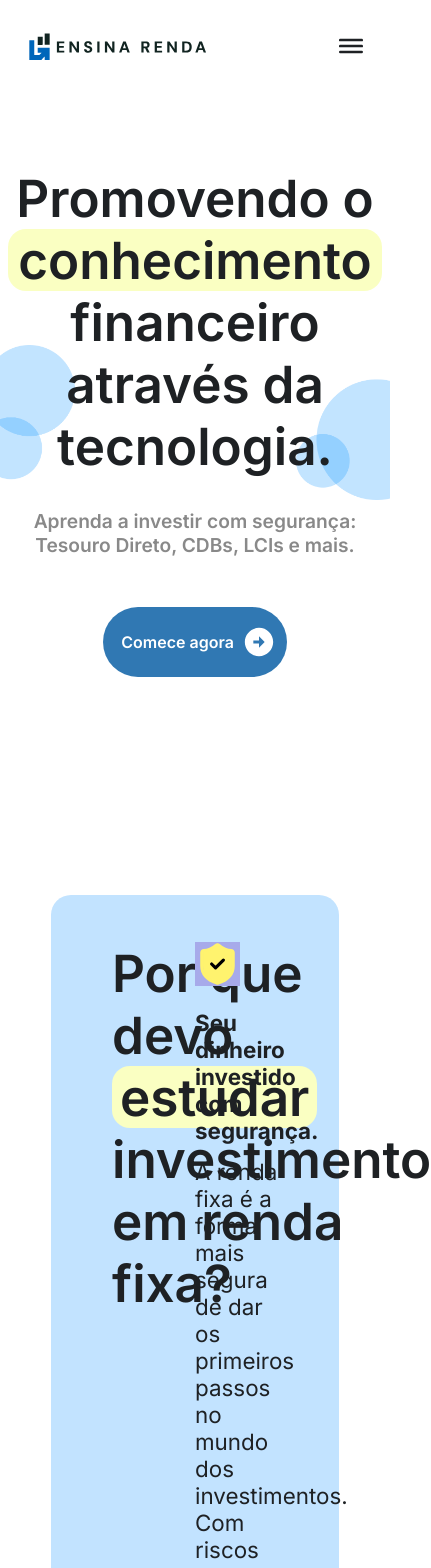
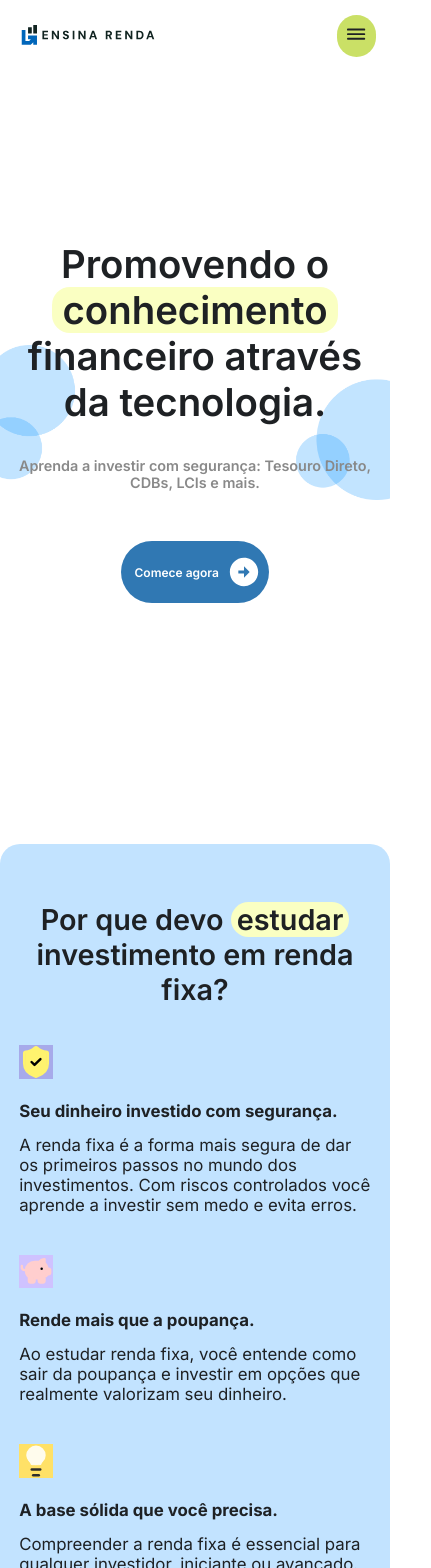
Before and after one commit to Kaua-Cavalcante/EnsinaRenda, an Angular app: page / in a window 390 px wide. Shown: the top 1568 px of the page, 431 px wide, since content can reach past the window. Built offline with nearby package versions, Linux system fonts and the light colour scheme.

Commit message:
add responsiveness to landing page

```diff
--- a/src/app/pages/landing/components/faq/faq.component.css
+++ b/src/app/pages/landing/components/faq/faq.component.css
@@ -116,3 +116,53 @@
   font-weight: 500;
   margin: 20px 0;
 }
+
+@media (max-width: 950px) {
+  .faq {
+    margin: 120px 0;
+  }
+}
+
+@media (max-width: 720px) {
+  .faq {
+    flex-direction: column;
+    padding: 2rem;
+    gap: 3rem;
+  }
+
+  .questions-container {
+    margin: 0;
+  }
+
+  .contact-us {
+    margin-top: 2rem;
+  }
+
+  .more-questions {
+    display: none;
+  }
+}
+
+@media (max-width: 480px) {
+  .faq .container .section-title {
+    font-size: 3rem;
+  }
+
+  .btn-container p {
+    font-size: 1.5rem;
+  }
+
+  .btn-container .btn {
+    font-size: 1.5rem;
+    padding: 1.5rem;
+  }
+
+  .content h3 {
+    font-size: 1.75rem;
+  }
+
+  .answer p {
+    font-size: 1.5rem;
+    line-height: 1.75rem;
+  }
+}
--- a/src/app/pages/landing/components/faq/faq.component.html
+++ b/src/app/pages/landing/components/faq/faq.component.html
@@ -2,8 +2,8 @@
   <div class="container">
     <h2 class="section-title">Está com dúvidas?</h2>
     <div class="btn-container">
-      <p>Possui mais perguntas?</p>
-      <p>Entre em contato.</p>
+      <p class="more-questions">Possui mais perguntas?</p>
+      <p class="contact-us">Entre em contato.</p>
       <button class="btn btn-secondary">Enviar e-mail</button>
     </div>
   </div>
--- a/src/app/pages/landing/landing.component.css
+++ b/src/app/pages/landing/landing.component.css
@@ -192,3 +192,71 @@
     padding: 4.5rem;
   }
 }
+
+@media (max-width: 950px) {
+  .why {
+    margin: 0;
+    gap: 1rem;
+  }
+
+  .how-it-works .container .content {
+    padding: 0;
+  }
+}
+
+@media (max-width: 800px) {
+  .how-it-works .container .content {
+    justify-content: center;
+    gap: 90px;
+  }
+}
+
+@media (max-width: 720px) {
+  .hero h1 {
+    padding: 0 1rem;
+  }
+
+  .hero p {
+    padding: 0 1rem;
+  }
+
+  .why {
+    flex-direction: column;
+    align-items: center;
+    padding:6rem 2rem;
+  }
+
+  .why .container,
+  .why .item-container {
+    width: 100%;
+  }
+
+  .why .container .btn {
+    display: none;
+  }
+
+  .section-title {
+    text-align: center;
+    max-width: 100%;
+  }
+
+  .item-container {
+    margin-top: 3rem;
+    gap: 40px;
+    align-items: center;
+  }
+
+  .how-it-works {
+    padding: 2rem;
+  }
+}
+
+@media (max-width: 480px) {
+  .why .container .section-title {
+    font-size: 3rem;
+  }
+
+  .how-it-works .container .section-title {
+    font-size: 3rem;
+  }
+}
--- a/src/app/shared/footer/footer.component.css
+++ b/src/app/shared/footer/footer.component.css
@@ -64,3 +64,47 @@ footer .footer-content {
         transform: translateY(0);
     }
 }
+
+@media (max-width: 768px) {
+    footer {
+        position: relative;
+        padding: 2rem;
+    }
+
+    footer .footer-content {
+        align-items: center;
+        flex-direction: column;
+        gap: 2rem;
+    }
+
+    .footer-content p {
+        position: static;
+        transform: none;
+        text-align: center;
+    }
+
+    .footer-content img {
+        height: 4rem;
+    }
+
+    .return-btn {
+        position: absolute;
+        top: 0.8rem;
+        right: 1rem;
+    }
+}
+
+@media (max-width: 360px) {
+
+    .footer-content img {
+        height: 3rem;
+    }
+
+    .footer-content .return-btn img {
+        height: 2.5rem;
+    }
+
+    .footer-content p {
+        font-size: 1.2rem;
+    }
+}
--- a/src/app/shared/header/header.component.css
+++ b/src/app/shared/header/header.component.css
@@ -17,6 +17,18 @@ header {
 
 .header .logo-link img {
   height: 3.125rem;
+}
+
+.nav-wrapper {
+  display: flex;
+  align-items: center;
+  justify-content: flex-end;
+  gap: 2rem;
+  width: 100%;
+}
+
+.navigation {
+  margin: auto;
 }
 
 .navigation .list {
@@ -79,19 +91,24 @@ header {
   height: 0.75rem;
 }
 
-.nav-wrapper {
-  display: flex;
-  align-items: center;
-  gap: 2rem;
-}
-
 .menu-toggle,
 .menu-close {
   display: none;
   background: none;
   border: none;
   cursor: pointer;
-  padding: 0.5rem;
+  padding: 1rem;
+  background-color: var(--medium-green-color);
+  border-radius: 64px;
+  transition: all 0.3s ease;
+
+  &:hover {
+    scale: 1.1;
+  }
+}
+
+.menu-toggle.is-open {
+  display: none;
 }
 
 .menu-toggle img,
@@ -152,6 +169,10 @@ header {
 
   .nav-wrapper .navigation .list li a,
   .nav-wrapper .header-buttons .btn {
-    font-size: 1.5rem;
+    font-size: 2rem;
+  }
+
+  .nav-wrapper .header-buttons .btn {
+    padding: 2rem 2rem;
   }
 }
--- a/src/app/shared/header/header.component.html
+++ b/src/app/shared/header/header.component.html
@@ -4,7 +4,7 @@
       <img src="assets/Logo.svg" alt="Logotipo" class="logo" />
     </a>
 
-    <button class="menu-toggle" (click)="toggleMenu()" aria-label="Abrir menu">
+    <button class="menu-toggle" [class.is-open]="isMenuOpen" (click)="toggleMenu()" aria-label="Abrir menu">
       <img src="assets/icons/hamburger.svg" alt="Abrir menu" />
     </button>
 
--- a/src/styles.css
+++ b/src/styles.css
@@ -152,3 +152,15 @@ button {
     font-size: 80%;
   }
 }
+
+@media (max-width: 720px) {
+  :root {
+    font-size: 70%;
+  }
+}
+
+@media (max-width: 520px) {
+  :root {
+    font-size: 60%;
+  }
+}
```
